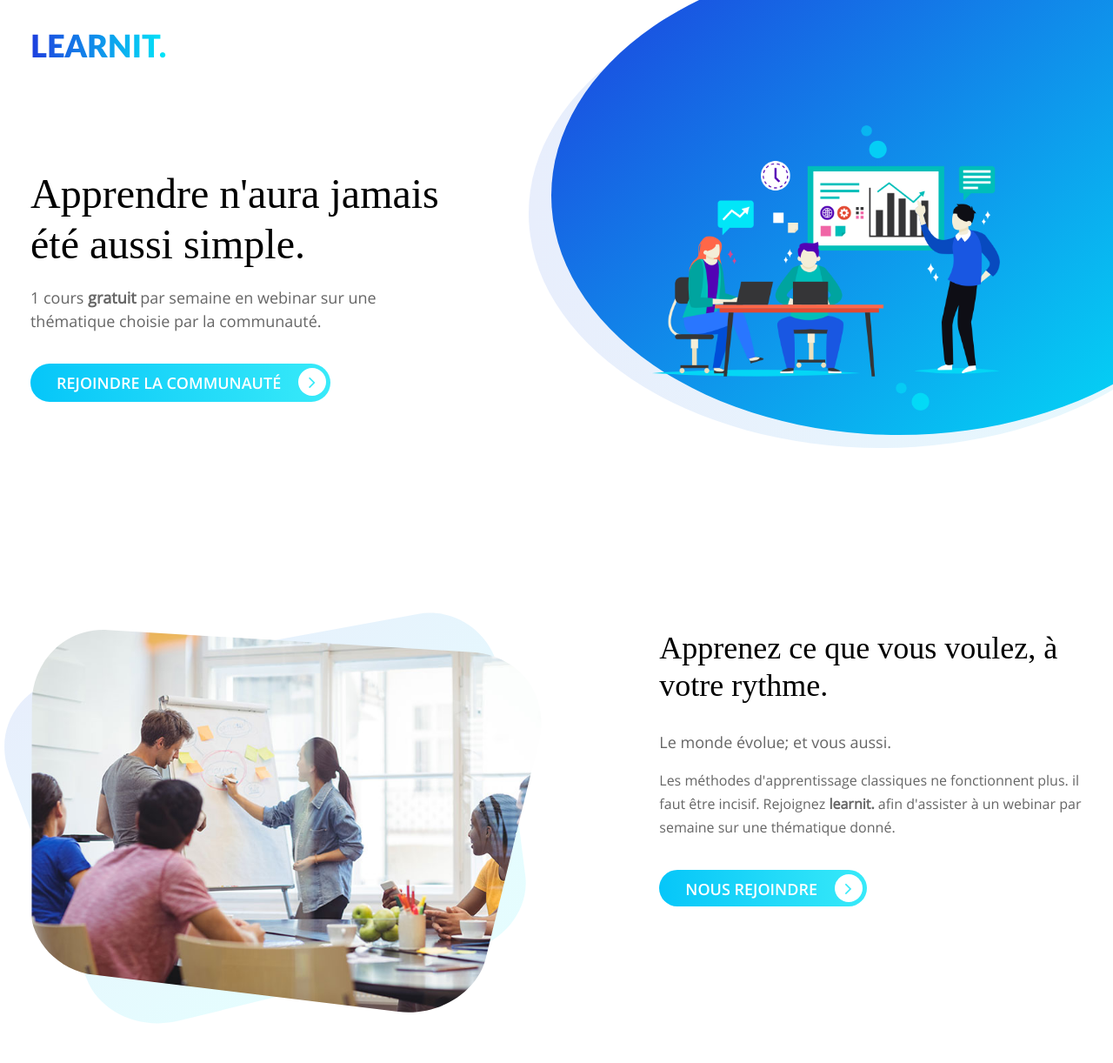
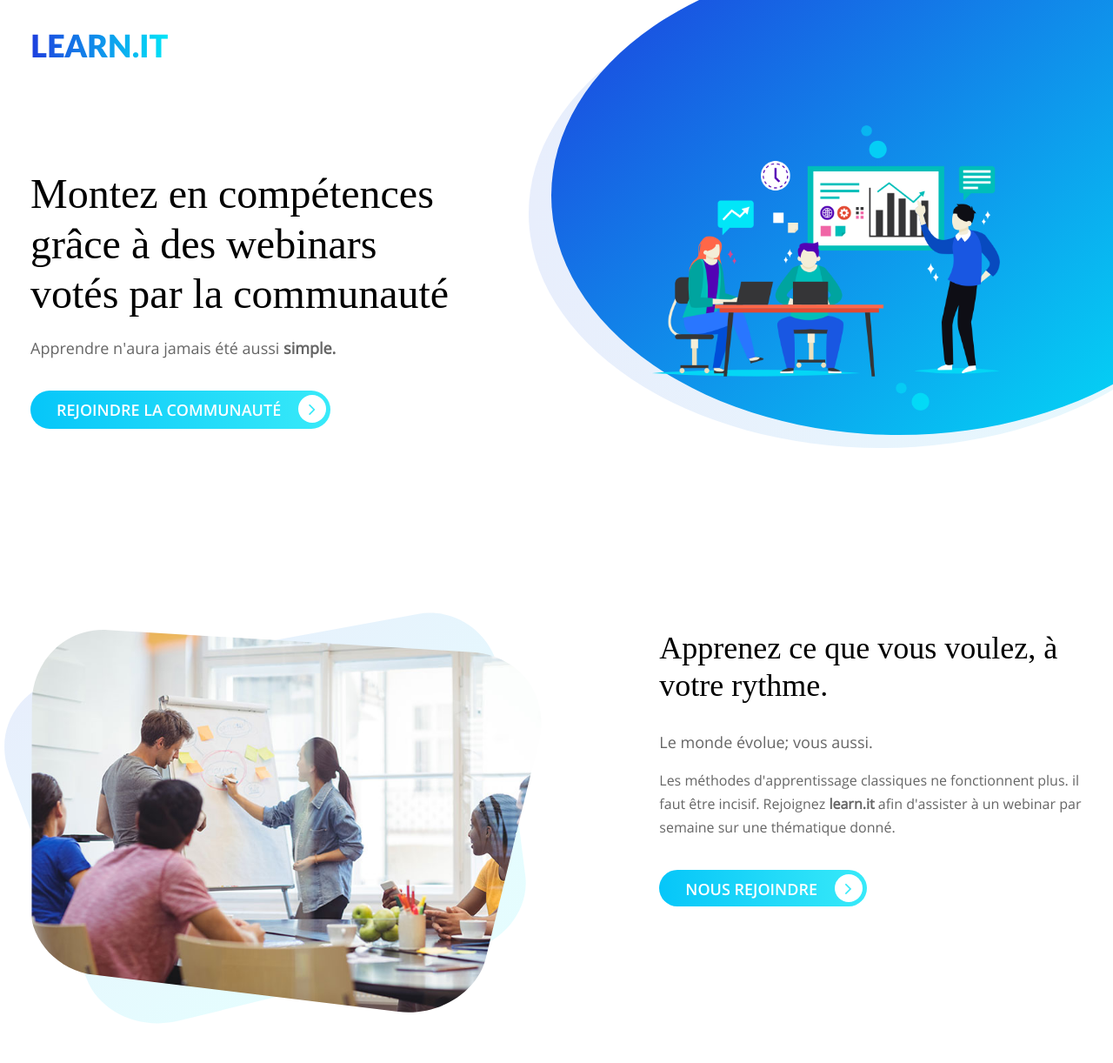
Before and after one commit to jay-and-dev/landing-page, a plain HTML site: page index.html in a window 1280 px wide. Shown: the top 1222 px of the page at 87% size. Drawn offline with Linux system fonts and the light colour scheme; a web font is replaced by a local one.

Commit message:
last commit

```diff
--- a/index.html
+++ b/index.html
@@ -18,7 +18,7 @@
     <link rel="stylesheet" href="css/bootstrap.min.css">
     <!-- custom CSS -->
     <link rel="stylesheet" href="css/style.css">
-    <title>Learnit.</title>
+    <title>Learn.it</title>
     <style>
 
     </style>
@@ -26,8 +26,8 @@
 
 <body>
         <nav class="navbar navbar-expand-lg navbar-light bg-light bg-transparent" id="gtco-main-nav">
-                <div class="container"><a class="navbar-brand">learnit.</a>
-
+                <div class="container">
+                    <a class="navbar-brand">learn.it</a>
                 </div>
             </nav>
     <div class="container-fluid gtco-banner-area">
@@ -35,9 +35,9 @@
             <div class="row">
                 <div class="col-md-6">
                     <h1>
-                        <span>Apprendre</span> n'aura jamais été aussi simple.
+                    Montez en compétences grâce à des webinars <span>votés par la communauté</span>
                     </h1>
-                    <p> 1 cours <span class="font-weight-bold">gratuit</span> par semaine en webinar sur une thématique choisie par la communauté. </p>
+                    <p> Apprendre n'aura jamais été aussi <span class="font-weight-bold">simple.</span></p>
                     <a href="#">Rejoindre la communauté <i class="fa fa-angle-right" aria-hidden="true"></i></a>
                 </div>
                 <div class="col-md-6">
@@ -80,10 +80,10 @@
                 </div>
                 <div class="col-md-5">
                     <h2>Apprenez ce que vous voulez, à votre rythme.</h2>
-                    <p>Le monde évolue; et vous aussi.</p>
+                    <p>Le monde évolue; vous aussi.</p>
                     <p>
                         <small>Les méthodes d'apprentissage classiques ne fonctionnent plus.
-                            il faut être incisif. Rejoignez <span class="font-weight-bold">learnit.</span> afin d'assister à un webinar par semaine
+                            il faut être incisif. Rejoignez <span class="font-weight-bold">learn.it</span> afin d'assister à un webinar par semaine
                             sur une thématique donné.
                         </small>
                     </p>
@@ -152,7 +152,7 @@
     </div>
     <div class="container-fluid gtco-testimonials">
         <div class="container">
-            <h2>Ce qu'en disent nos <span class="font-weight-bold">Learnerit.er</span></h2>
+            <h2>Ce qu'en disent nos <span class="font-weight-bold">Learner.iter</span></h2>
             <div class="owl-carousel owl-carousel1 owl-theme">
                 <div>
                     <div class="card text-center"><img class="card-img-top" src="images/customer1.jpg" alt="">
@@ -193,8 +193,9 @@
             </div>
         </div>
     </div>
-
-
+    <footer>
+        <p>Learn.it - made with </p>
+    </footer>
     <!-- Optional JavaScript -->
     <!-- jQuery first, then Popper.js, then Bootstrap JS -->
     <script src="js/jquery-3.3.1.slim.min.js"></script>
```
